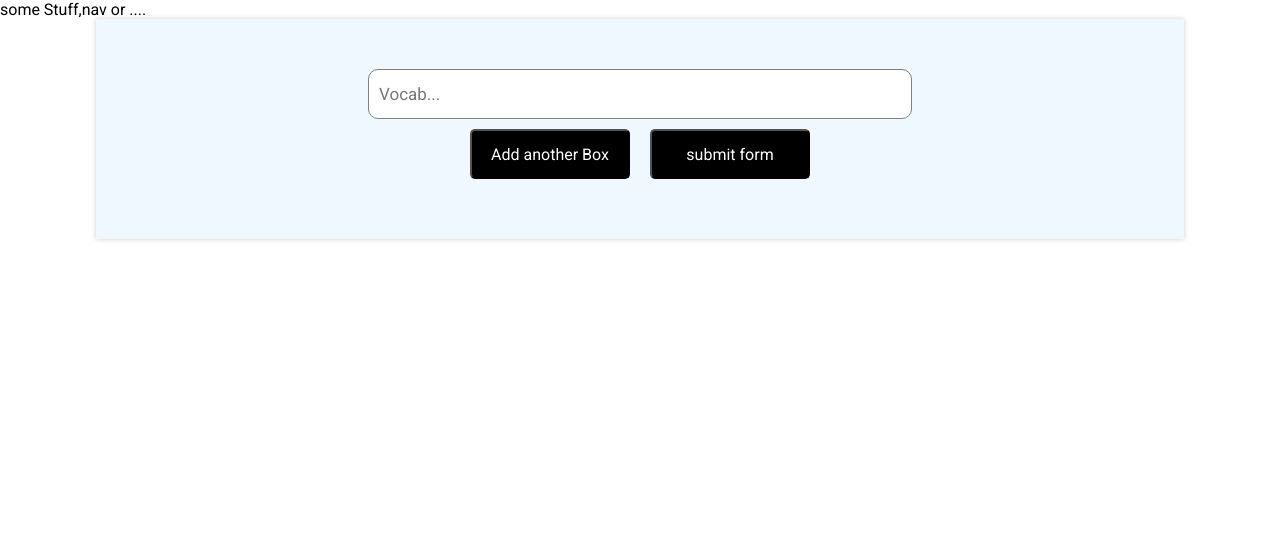
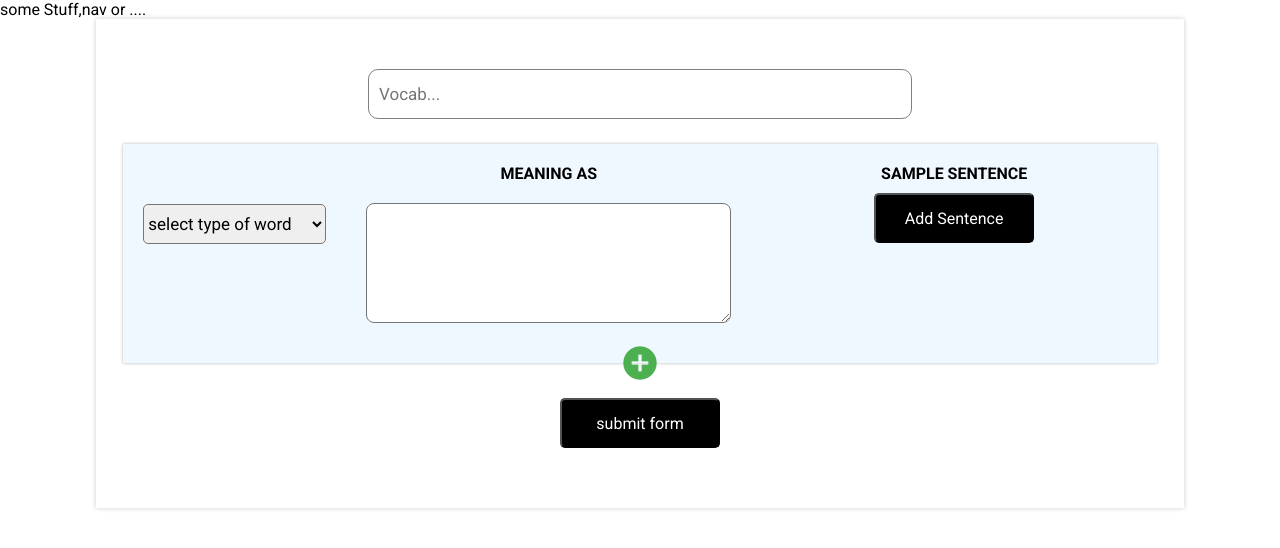
Before and after one commit to alimahmoodi/dictionary, a React (Create React App) app: page / in a window 1280 px wide. Shown: the top 548 px of the page. Built offline with nearby package versions, Linux system fonts and the light colour scheme.

Commit message:
add plus icon instead button for add boxes

```diff
--- a/package.json
+++ b/package.json
@@ -3,12 +3,13 @@
   "version": "0.1.0",
   "private": true,
   "dependencies": {
-    "@material-ui/core": "^4.9.10",
+    "@material-ui/core": "^4.11.0",
     "@material-ui/icons": "^4.9.1",
     "@testing-library/jest-dom": "^4.2.4",
     "@testing-library/react": "^9.5.0",
     "@testing-library/user-event": "^7.2.1",
     "axios": "^0.19.2",
+    "fontsource-roboto": "^3.0.3",
     "react": "^16.13.1",
     "react-dom": "^16.13.1",
     "react-scripts": "3.4.1"
--- a/public/index.html
+++ b/public/index.html
@@ -6,6 +6,8 @@
             rel="stylesheet"
             href="https://fonts.googleapis.com/css?family=Roboto:300,400,500,700&display=swap"
         />
+        <link rel="stylesheet" href="https://fonts.googleapis.com/icon?family=Material+Icons" />
+
         <link rel="icon" href="%PUBLIC_URL%/favicon.ico" />
         <meta name="viewport" content="width=device-width, initial-scale=1" />
         <meta name="theme-color" content="#000000" />
--- a/src/containers/Form/Form.js
+++ b/src/containers/Form/Form.js
@@ -5,20 +5,36 @@ import Aux from "../../hoc/Auxiliary/Auxiliary";
 import classes from "./Form.module.css";
 import axios from "axios";
 import Spinner from "../UI/spinner/spinner";
+
 class Form extends React.Component {
     state = {
         word: "",
-        results: [],
+        results: [
+            {
+                definition: "",
+                partOfSpeech: "",
+                examples: [],
+                isLast: true
+                // isFirst: true
+            }
+        ],
         loading: false
+        // lastBox: null
     };
 
     deleteBoxHandler = (e, BoxId) => {
-        let oldBox = [...this.state.results];
-        oldBox.splice(BoxId, 1);
+        let copyOfResults = [...this.state.results];
+        copyOfResults.splice(BoxId, 1);
+        console.log(copyOfResults);
+        const resultsLength = copyOfResults.length;
+        if (resultsLength > 0 && copyOfResults[resultsLength - 1].isLast === false) {
+            copyOfResults[resultsLength - 1].isLast = true;
+        }
         this.setState({
-            results: oldBox
+            results: copyOfResults
         });
     };
+    checkForLast = () => {};
 
     addSentenceHandler = (e, boxId) => {
         e.preventDefault();
@@ -34,10 +50,14 @@ class Form extends React.Component {
 
     addBoxHandler = () => {
         let copyOfResults = [...this.state.results];
+        copyOfResults.forEach(item => {
+            item.isLast = false;
+        });
         let newBox = {
             definition: "",
             partOfSpeech: "noun",
-            examples: []
+            examples: [],
+            isLast: true
         };
         copyOfResults.push(newBox);
         this.setState({
@@ -50,6 +70,7 @@ class Form extends React.Component {
         let copyOfBox = { ...copyOfResults[boxId] };
         let copyOfExamples = [...copyOfBox.examples];
         copyOfExamples.splice(exampleId, 1);
+
         copyOfResults[boxId].examples = copyOfExamples;
         this.setState({
             results: copyOfResults
@@ -107,6 +128,7 @@ class Form extends React.Component {
 
     render() {
         let boxes = [];
+
         boxes = this.state.results.map((item, boxId) => {
             return (
                 <Box
@@ -125,6 +147,9 @@ class Form extends React.Component {
                     labelType={item.partOfSpeech}
                     deleteBox={this.deleteBoxHandler}
                     onValueOfDefinition={this.valueOfDefinitionHandler}
+                    isLast={item.isLast}
+                    addBox={this.addBoxHandler}
+                    numOfBoxes={this.state.results.length}
                 />
             );
         });
@@ -135,10 +160,6 @@ class Form extends React.Component {
                     {boxes}
                 </form>
                 <div className={classes.ButtonDiv}>
-                    <button className={classes.Button} onClick={this.addBoxHandler}>
-                        Add another Box
-                    </button>
-
                     <button className={classes.Button} onClick={this.sendDataHandler}>
                         submit form
                     </button>
--- a/src/containers/MeanAndSentence/Box.js
+++ b/src/containers/MeanAndSentence/Box.js
@@ -6,6 +6,8 @@ import TextArea from "../UI/TextArea/TextArea";
 import TextAreaMeaning from "../UI/TextArea/TextAreaMeaning";
 import Select from "../UI/Select/Select";
 import Close from "../../svg/close.svg";
+import Icon from "@material-ui/core/Icon";
+import { green } from "@material-ui/core/colors";
 
 class Box extends React.Component {
     render() {
@@ -23,12 +25,14 @@ class Box extends React.Component {
 
         return (
             <div className={classes.Box}>
+                {this.props.numOfBoxes > 1 && (
                     <img
                         src={Close}
                         className={classes.Close}
                         alt="recycleBin"
                         onClick={e => this.props.deleteBox(e, this.props.boxId)}
                     />
+                )}
                 <Select
                     onChangeTypeOfVocab={e => this.props.onChangeTypeOfVocab(e, this.props.boxId)}
                     boxId={this.props.boxId}
@@ -50,6 +54,16 @@ class Box extends React.Component {
                         Add Sentence
                     </button>
                 </Sentence>
+                {this.props.isLast && (
+                    <Icon
+                        color="secondary"
+                        style={{ fontSize: 40, color: green[500] }}
+                        onClick={this.props.addBox}
+                        className={classes.Circle}
+                    >
+                        add_circle
+                    </Icon>
+                )}
             </div>
         );
     }
--- a/src/containers/MeanAndSentence/Box.module.css
+++ b/src/containers/MeanAndSentence/Box.module.css
@@ -1,10 +1,10 @@
 .Box {
     width: 95%;
     box-shadow: 0px 0px 3px rgba(0, 0, 0, 0.3);
-    margin: 10rem auto;
+    margin: 2.5rem auto;
     display: flex;
     justify-content: space-between;
-    background-color: white;
+    background-color: aliceblue;
     position: relative;
 }
 .Close {
@@ -30,3 +30,15 @@
     font-size: 1.6rem;
     outline: none;
 }
+.addCircle {
+    display: flex;
+    justify-content: center;
+}
+.Circle {
+    position: absolute;
+    top: 100%;
+    left: 50%;
+    transform: translate(-50%, -50%);
+    cursor: pointer;
+    z-index: 1000;
+}
--- a/src/containers/formBuilder/formBuilder.module.css
+++ b/src/containers/formBuilder/formBuilder.module.css
@@ -3,6 +3,6 @@
     box-shadow: 0px 0px 5px 0px rgba(0, 0, 0, 0.2);
     margin: auto;
     margin-bottom: 10rem;
-    background-color: aliceblue;
+    background-color: #ffffff;
     padding: 5rem 0;
 }
```
Also changed, not shown: 1 other file (tests, documents, lock files or other folders). Lines whose indentation alone changed are shown as unchanged.
